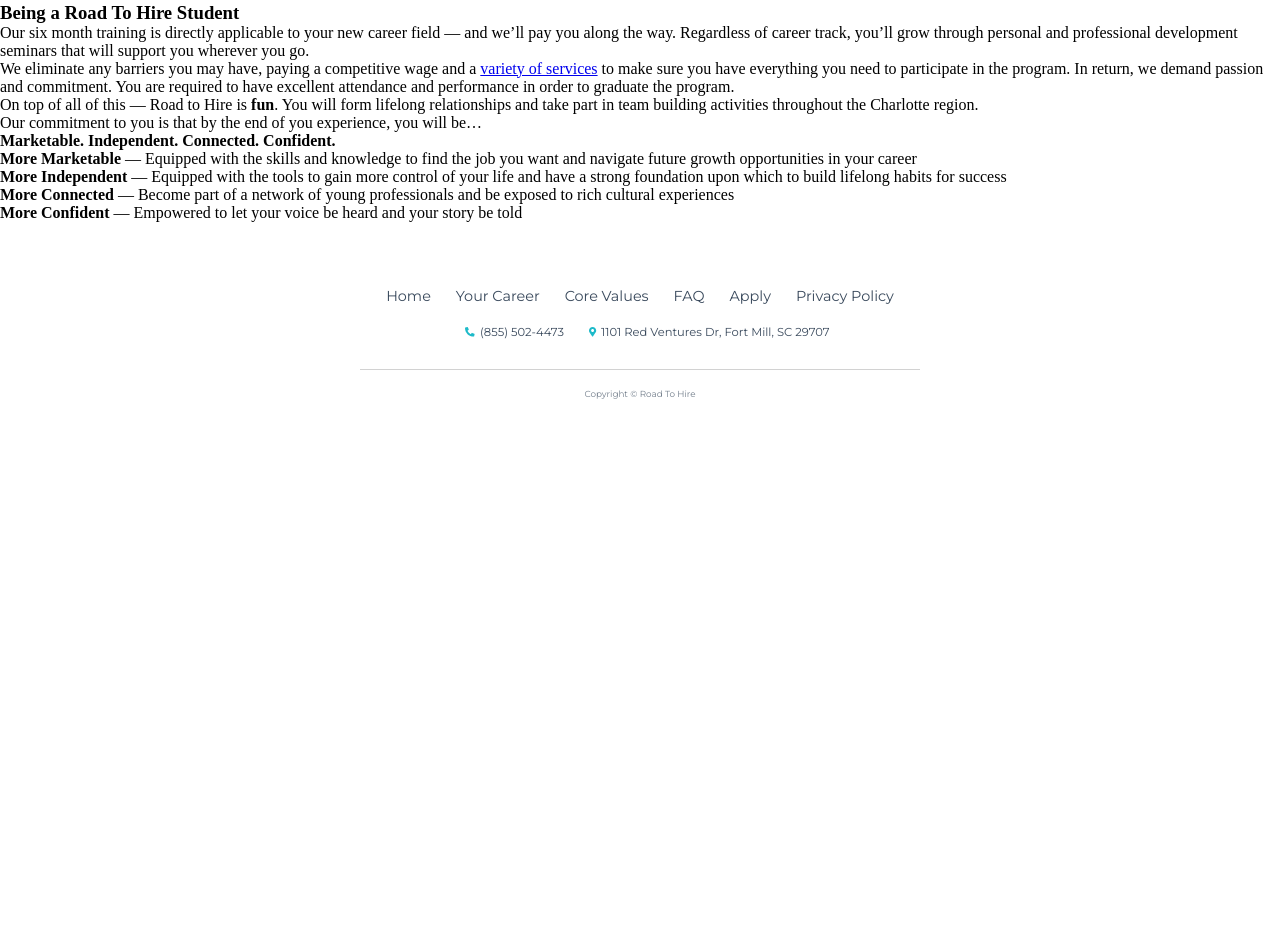
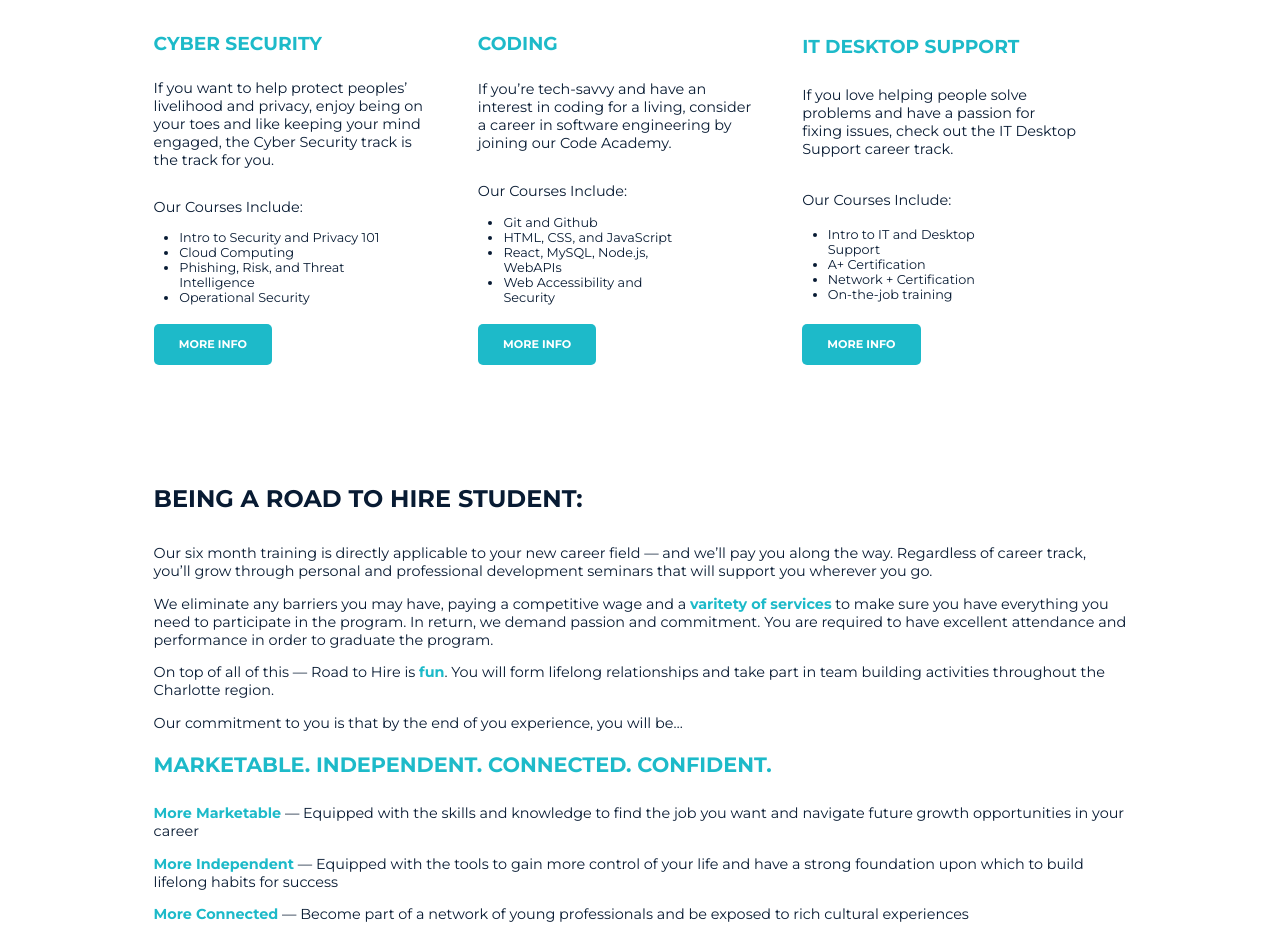
Before and after one commit to Tivler/roadtohire-clone, a React (Create React App) app: page /our-program in a window 1280 px wide. Shown: the part 1820-2757 px from the top of the page. Before the commit the page ends 2262 px from the top, so only its background shows below. Built offline with nearby package versions, Linux system fonts and the light colour scheme.

Commit message:
content update for program page:

```diff
--- a/src/components/feature/CardSection/_CardSection.scss
+++ b/src/components/feature/CardSection/_CardSection.scss
@@ -1,6 +1,6 @@
 .cards {
     display: flex;
-    padding: 7em 0 7em 0;
+    padding: 0 0 7em 0;
     justify-content: space-around;
     width: 60%;
     max-width: 1700px;
@@ -8,12 +8,13 @@
     margin: 0 auto;
 
     @media only screen and (max-width: 1800px) {
-        width: 80%;
+        width: 76%;
     }
 
     @media only screen and (max-width: 1025px) {
         flex-direction: column;
         align-items: flex-start;
         width: 70%;
+        padding: 0;
     }
 }
--- a/src/components/feature/Info/_Info.scss
+++ b/src/components/feature/Info/_Info.scss
@@ -1,8 +1,10 @@
 .info {
     margin: 0 auto;
-    padding: 7em 0 0 0;
+    padding: 7em 0 4em 0;
+    margin-bottom: 3em;
     width: 60%;
     max-width: 1700px;
+    border-bottom: 1px solid rgba(0, 0, 0, 0.25);
 
     @media only screen and (max-width: 1800px) {
         width: 76%;
--- a/src/components/feature/Student/Student.jsx
+++ b/src/components/feature/Student/Student.jsx
@@ -1,19 +1,24 @@
 import React from 'react';
+import './_Student.scss';
+
+import { Link } from 'react-router-dom';
 
 const Student = () => {
     return (
         <>
             <section className="student">
-                <h3 className="student__title">Being a Road To Hire Student</h3>
-                    <p>Our  six month training is directly applicable to your new career field — and we’ll pay you along the way. Regardless of career track, you’ll grow through personal and professional development seminars that will support you wherever you go.</p>
-                    <p>We eliminate any barriers you may have, paying a competitive wage and a <a href="/">variety of services</a> to make sure you have everything you need to participate in the program. In return, we demand passion and commitment. You are required to have excellent attendance and performance in order to graduate the program. </p>
-                    <p>On top of all of this — Road to Hire is <strong>fun</strong>. You will form lifelong relationships and take part in team building activities throughout the Charlotte region. </p>
-                    <p>Our commitment to you is that by the end of you experience, you will be…</p>
-                <h4 className="student__subtitle">Marketable. Independent. Connected. Confident.</h4>
-                    <p><strong>More Marketable</strong> — Equipped with the skills and knowledge to find the job you want and navigate future growth opportunities in your career</p>
-                    <p><strong>More Independent</strong> — Equipped with the tools to gain more control of your life and have a strong foundation upon which to build lifelong habits for success</p>
-                    <p><strong>More Connected</strong> — Become part of a network of young professionals and be exposed to rich cultural experiences</p>
-                    <p><strong>More Confident</strong> — Empowered to let your voice be heard and your story be told  </p>
+                <div className="student--wrapper">
+                    <h3 className="student__title">Being a Road To Hire Student:</h3>
+                        <p className="student__content">Our  six month training is directly applicable to your new career field — and we’ll pay you along the way. Regardless of career track, you’ll grow through personal and professional development seminars that will support you wherever you go.</p>
+                        <p className="student__content">We eliminate any barriers you may have, paying a competitive wage and a <Link className="student--link" to="/">varitety of services</Link> to make sure you have everything you need to participate in the program. In return, we demand passion and commitment. You are required to have excellent attendance and performance in order to graduate the program. </p>
+                        <p className="student__content">On top of all of this — Road to Hire is <strong>fun</strong>. You will form lifelong relationships and take part in team building activities throughout the Charlotte region. </p>
+                        <p className="student__content">Our commitment to you is that by the end of you experience, you will be…</p>
+                    <h4 className="student__subtitle">Marketable. Independent. Connected. Confident.</h4>
+                        <p className="student__content"><strong>More Marketable</strong> — Equipped with the skills and knowledge to find the job you want and navigate future growth opportunities in your career</p>
+                        <p className="student__content"><strong>More Independent</strong> — Equipped with the tools to gain more control of your life and have a strong foundation upon which to build lifelong habits for success</p>
+                        <p className="student__content"><strong>More Connected</strong> — Become part of a network of young professionals and be exposed to rich cultural experiences</p>
+                        <p className="student__content"><strong>More Confident</strong> — Empowered to let your voice be heard and your story be told  </p>
+                </div>
             </section>
         </>
     )
--- a/src/components/feature/Student/_Student.scss
+++ b/src/components/feature/Student/_Student.scss
@@ -0,0 +1,56 @@
+.student {
+    padding: 0 0 5em 0;
+    font-family: 'Montserrat' , sans-serif;
+    color: #081b33;
+
+    &--wrapper {
+        width: 60%;
+        max-width: 1700px;
+        margin: 0 auto;
+
+        @media only screen and (max-width: 1800px) {
+            width: 76%;
+        }
+
+         @media only screen and (max-width: 1025px) {
+             width: 70%;
+         }
+
+         @media only screen and (max-width: 500px) {
+            min-width: 300px;
+        }
+    }
+
+    &__title {
+        font-weight: 700;
+        line-height: 1.8;
+        font-size: 1.5em;
+        margin: 0 0 1em 0;
+        color: #081b33;
+        text-transform: uppercase;
+    }
+
+    &__content {
+        font-size: .9em;
+        margin-bottom: 1em;
+    }
+
+    &__subtitle {
+        font-weight: 700;
+        line-height: 1.8;
+        font-size: 1.3em;
+        margin: 0 0 1em 0;
+        color:  #1dbac9;
+        text-transform: uppercase;
+    }
+
+    &--link {
+        color:  #1dbac9;
+        font-weight: 700;
+        text-decoration: none;
+    }
+}
+
+strong {
+    color:  #1dbac9;
+}
--- a/src/components/feature/ValuesSection/_ValuesSection.scss
+++ b/src/components/feature/ValuesSection/_ValuesSection.scss
@@ -1,4 +1,7 @@
-.corevalues__title {
+.corevalues {
+    margin-bottom: 3em;
+
+    &__title {
         font-family: 'Montserrat' , sans-serif;
         font-weight: 700;
         line-height: 1.8;
@@ -17,15 +20,17 @@
             width: 70%;
         }
     }
+}
 
 .valuecards {
     display: flex;
-    padding: 2.5em 0 7em 0;
+    padding: 2.5em 0 1em 0;
     justify-content: space-around;
     width: 60%;
     max-width: 1700px;
     min-width: 300px;
     margin: 0 auto;
+    border-bottom: 1px solid rgba(0, 0, 0, 0.25);
 
     @media only screen and (max-width: 1800px) {
         width: 76%;
--- a/src/components/layout/Card/_Card.scss
+++ b/src/components/layout/Card/_Card.scss
@@ -5,7 +5,7 @@
     display: flex;
     flex-direction: column;
     justify-content: space-between;
-    margin: 0 1.5rem;
+    margin: 0 1.5rem 0 0;
 
     @media only screen and (max-width: 1025px) {
         margin: 0 0 17% 0;
--- a/src/pages/Program.jsx
+++ b/src/pages/Program.jsx
@@ -6,6 +6,7 @@
 import Nav from '../components/core/Nav/Nav';
 import Footer from '../components/core/Footer/Footer';
 import Student from '../components/feature/Student/Student';
+import CardSection from '../components/feature/CardSection/CardSection';
 
 const Program = () => {
     return (
@@ -17,6 +18,7 @@
                 author="HANNAH DALLA RIVA | SALES '18"
             />
             <ValuesSection />
+            <CardSection />
             <Student />
             <Footer />
         </>
```
Lines whose indentation alone changed are shown as unchanged.
